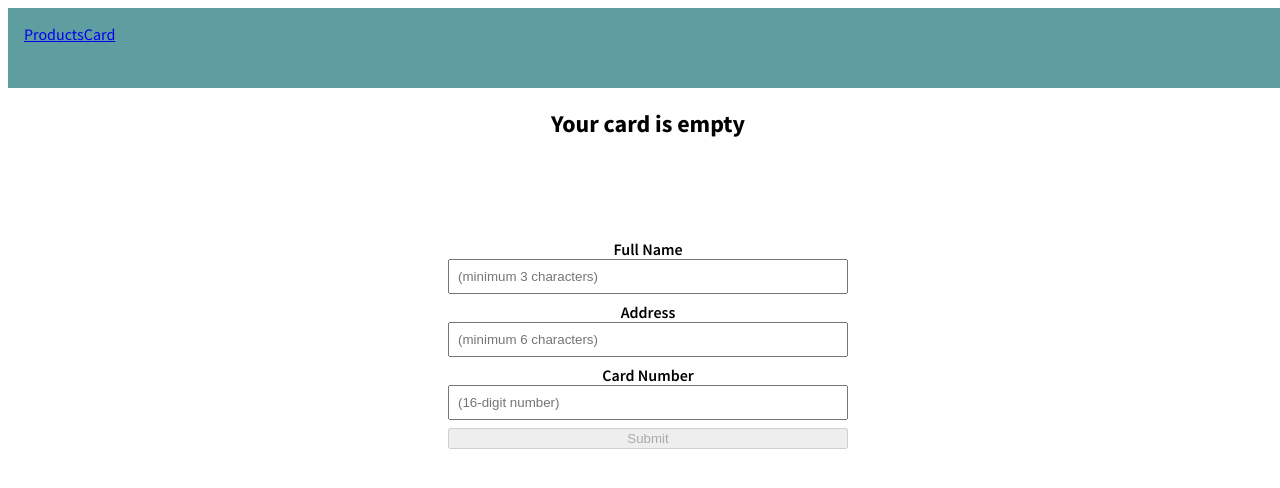
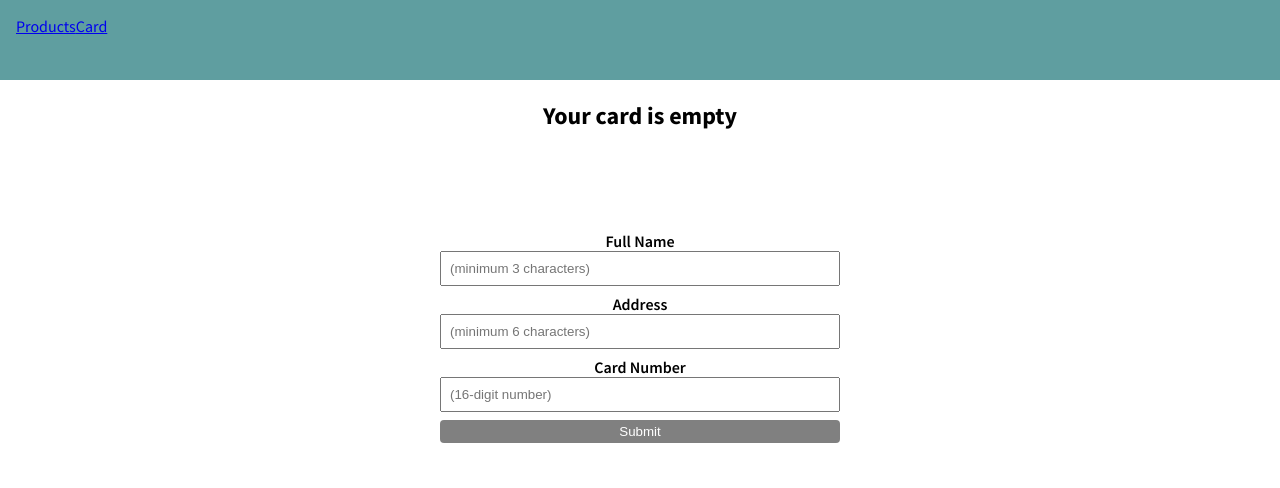
Before and after one commit to ozggnr/my-store, an Angular app: page /card in a window 1280 px wide. Shown: the top 488 px of the page. Built offline with nearby package versions, Linux system fonts and the light colour scheme.

Commit message:
updated app styling

```diff
--- a/src/app/app.component.scss
+++ b/src/app/app.component.scss
@@ -1,4 +1,7 @@
 .page {
-  display: flex;
-  text-align: center;
+	display: flex;
+	text-align: center;
+	height: 100vh;
+	width: 100vw;
+	overflow-y: scroll;
 }
--- a/src/styles.scss
+++ b/src/styles.scss
@@ -3,6 +3,39 @@
 @import "styles/variables.scss";
 
 body {
-  font-family: $font-family;
-  width: 100%;
+	font-family: $font-family;
+	width: 100%;
+	height: 100%;
+    min-height: 100vh;
+	margin: 0;
+	overflow-y: hidden;
 }
+.btn-primary {
+	background-color: $button-primary;
+	color: $white;
+	border-radius: 0.25rem;
+    padding-top: 0.25rem;
+    padding-bottom: 0.25rem;
+    border: none;
+
+}
+.btn-primary button[disabled], button:disabled {
+	background-color: gray;
+}
+.btn-back {
+	background-color: $button-back;
+	color: $white;
+	border-radius: 0.25rem;
+    padding: 0.5rem;
+    border: none;
+}
+.btn-delete {
+	background-color: $button-delete;
+	color: $white;
+	border-radius: 0.25rem;
+    padding: 0.5rem;
+    border: none;
+}
+.label {
+	margin: 0.25rem
+}
--- a/src/styles/variables.scss
+++ b/src/styles/variables.scss
@@ -1,17 +1,8 @@
 $font-family: "Source Sans Pro", sans-serif;
-
-// $active-opacity: 1;
-// $inactive-opacity: 0.15;
 
 $white: #fff;
 $black: #000;
 
-$dark-background: #222f3e;
-
-// $weeks-colors: #54a0ff, #48dbfb, #1dd1a1, #5f27cd;
-// $booked-color: #54a0ff;
-// $danger-color: #ee5253;
-// $error-color: #ff9f43;
-// $confirm-color: #10ac84;
-
-$spacing: 2rem;
+$button-primary: #0275d8;
+$button-back: #4b8f8c;
+$button-delete: red;
```
